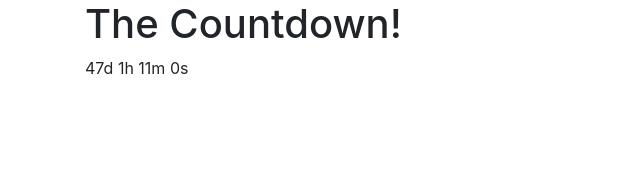
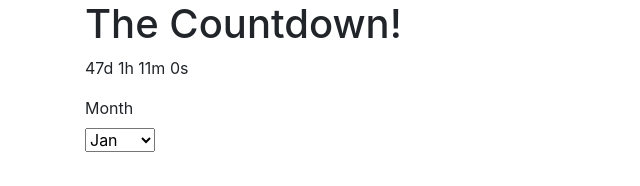
Before and after one commit to jasonawise/Countdown, a plain HTML site: page index.html in a window 1280 px wide. Shown: the whole page, without its empty margins (0-640 px from the left). Drawn offline with nearby package versions, Linux system fonts and the light colour scheme.

Commit message:
added select option for the month

```diff
--- a/index.html
+++ b/index.html
@@ -28,6 +28,23 @@
                 <div class="col">
                     <h1>The Countdown!</h1>
                     <p class="displayCountdown"></p>
+                    <label>Month</label>
+                    <section>
+                        <select>
+                            <option value="1">Jan</option>
+                            <option value="2">Feb</option>
+                            <option value="3">March</option>
+                            <option value="4">April</option>
+                            <option value="5">May</option>
+                            <option value="6">June</option>
+                            <option value="7">July</option>
+                            <option value="8">Aug</option>
+                            <option value="9">Sept</option>
+                            <option value="10">Oct</option>
+                            <option value="11">Nov</option>
+                            <option value="12">Dec</option>
+                        </select>
+                    </section>
                 </div>
             </div>
         </div>
```
